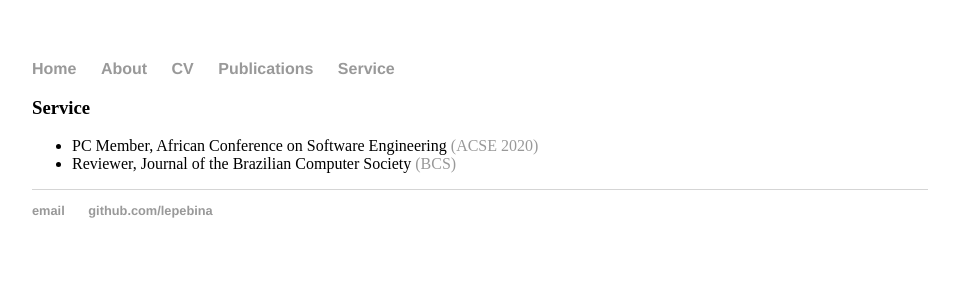
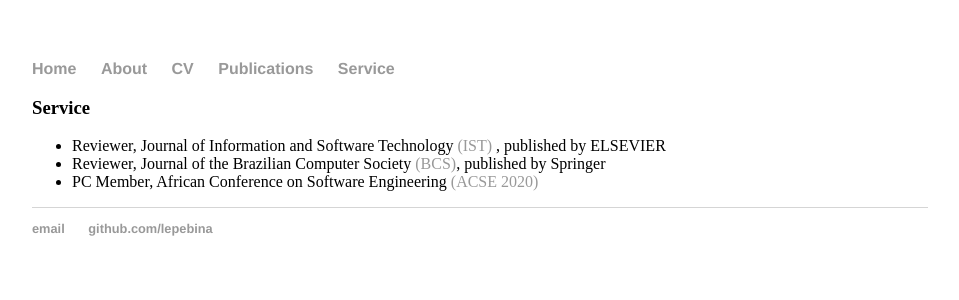
Before and after one commit to lepebina/lepebina.github.io, a Jekyll site: the page built from service.html, in a window 1280 px wide. Shown: the top 300 px of the page, without its empty margins (160-1119 px from the left). Built offline with Jekyll 4.4.1, drawn with Linux system fonts in a browser that asks for light colours.

Commit message:
Update service.html

```diff
--- a/service.html
+++ b/service.html
@@ -4,8 +4,10 @@ title: Leonard Peter Binamungu
 ---
 <div class="blurb">
 	<h3>Service</h3>
-	              <ul>
-	        		<li>PC Member, African Conference on Software Engineering <a href="http://bright.ug/acse/2020/?fbclid=IwAR3F1qWbwjlIUMw1_wmaMRDnkn2BdrkyIfll1h7VAl_oi0vsjCINz4rGu2o">(ACSE 2020)</a></li>
-			      <li>Reviewer, Journal of the Brazilian Computer Society <a href="https://journal-bcs.springeropen.com/">(BCS)</a></li>
+	              <ul>      <li>Reviewer, Journal of Information and Software Technology <a href="https://www.journals.elsevier.com/information-and-software-technology">(IST)
+			      </a>, published by ELSEVIER</li>
+	        		<li>Reviewer, Journal of the Brazilian Computer Society <a href="https://journal-bcs.springeropen.com/">(BCS)</a>, published by Springer</li>
+			      <li>PC Member, African Conference on Software Engineering <a href="http://bright.ug/acse/2020/?fbclid=IwAR3F1qWbwjlIUMw1_wmaMRDnkn2BdrkyIfll1h7VAl_oi0vsjCINz4rGu2o">(ACSE 2020)</a></li>
+
 	        	</ul>
 </div><!-- /.blurb -->
```
